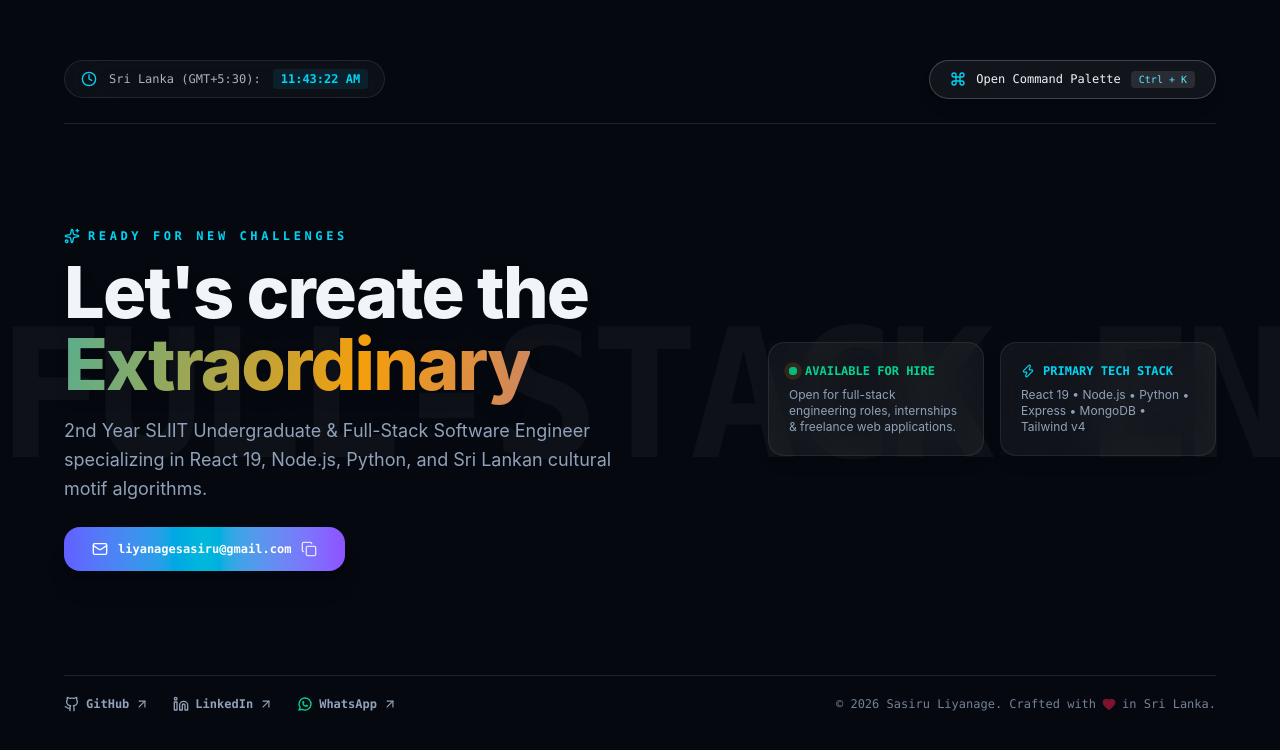
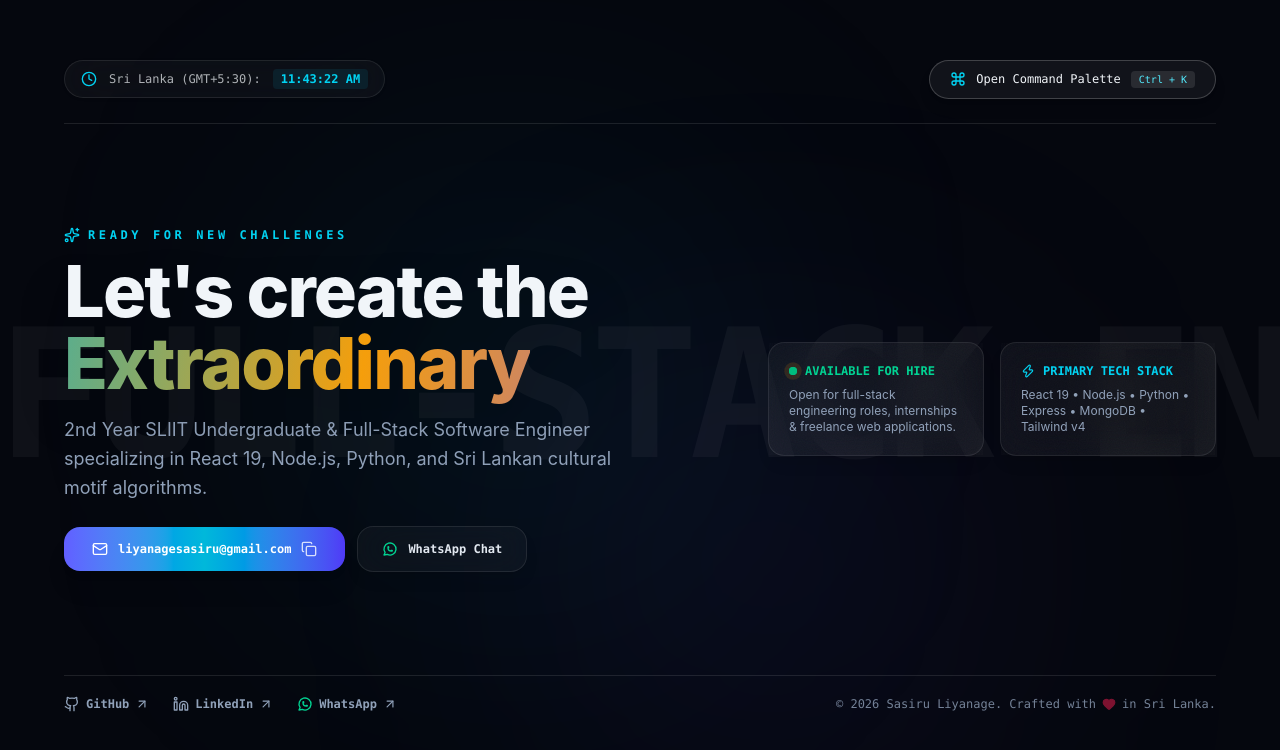
Before and after one commit to sasiruliyanage2004/portfolio-, a React (Vite) app: page / in a window 1280 px wide. Shown: the part 4538-5288 px from the top of the page. Built offline with nearby package versions, Linux system fonts and the light colour scheme.

Commit message:
feat_restore_ambient_background_pattern_visibility_and_upgrade_uncover_footer

```diff
--- a/src/components/CulturalPatternCanvas.jsx
+++ b/src/components/CulturalPatternCanvas.jsx
@@ -23,7 +23,7 @@ export default function CulturalPatternCanvas({ theme = "dumbara" }) {
 }
 
 // ------------------------------------------------------------------
-// 1. DUMBARA GEOMETRIC MAT CANVAS (Subtle, Elegant, Quiet Cyber Sapphire)
+// 1. DUMBARA GEOMETRIC MAT CANVAS (Crisp Ambient Visibility & Cursor Glow)
 // ------------------------------------------------------------------
 function DumbaraCanvas() {
   const canvasRef = useRef(null);
@@ -74,7 +74,6 @@ function DumbaraCanvas() {
       const h = canvas.height;
       ctx.clearRect(0, 0, w, h);
 
-      // Lerp mouse position for silky smooth movement
       mouse.x += (mouse.targetX - mouse.x) * 0.1;
       mouse.y += (mouse.targetY - mouse.y) * 0.1;
 
@@ -88,10 +87,10 @@ function DumbaraCanvas() {
       if (mouse.x > 0 && mouse.y > 0 && !isTouchDevice) {
         const glowGrad = ctx.createRadialGradient(mouse.x, mouse.y, 0, mouse.x, mouse.y, maxDist);
         if (isLight) {
-          glowGrad.addColorStop(0, "rgba(55, 48, 163, 0.08)");
+          glowGrad.addColorStop(0, "rgba(55, 48, 163, 0.14)");
           glowGrad.addColorStop(1, "rgba(55, 48, 163, 0)");
         } else {
-          glowGrad.addColorStop(0, "rgba(6, 182, 212, 0.12)");
+          glowGrad.addColorStop(0, "rgba(6, 182, 212, 0.20)");
           glowGrad.addColorStop(1, "rgba(6, 182, 212, 0)");
         }
         ctx.fillStyle = glowGrad;
@@ -104,24 +103,23 @@ function DumbaraCanvas() {
         for (let c = -1; c < cols; c++) {
           const x = c * size + (r % 2 === 0 ? 0 : size / 2);
           const y = r * (size * 0.6);
-          const wave = Math.sin(time * 0.02 + (c + r) * 0.5) * 3;
+          const wave = Math.sin(time * 0.02 + (c + r) * 0.5) * 4;
 
-          // Distance-based Cursor Glow & Scale Interpolation
           const dist = Math.hypot(x - mouse.x, y + wave - mouse.y);
           const glow = dist < maxDist ? Math.pow(1 - dist / maxDist, 2) : 0;
-          const scale = 1 + glow * 0.10;
+          const scale = 1 + glow * 0.12;
 
-          // Subtle base opacities for quiet background
-          const baseOuterOpacity = isLight ? 0.12 : 0.16;
-          const baseInnerOpacity = isLight ? 0.08 : 0.12;
-          const outerOpacity = Math.min(0.70, baseOuterOpacity + glow * 0.45);
-          const innerOpacity = Math.min(0.60, baseInnerOpacity + glow * 0.40);
+          // Crisp, beautiful base opacities visible even without mouse
+          const baseOuterOpacity = isLight ? 0.35 : 0.45;
+          const baseInnerOpacity = isLight ? 0.30 : 0.40;
+          const outerOpacity = Math.min(0.85, baseOuterOpacity + glow * 0.40);
+          const innerOpacity = Math.min(0.75, baseInnerOpacity + glow * 0.35);
 
           // Outer Diamond Border (Ceylon Sapphire Cyan / Royal Indigo)
           ctx.strokeStyle = isLight
             ? `rgba(55, 48, 163, ${outerOpacity})`
             : `rgba(6, 182, 212, ${outerOpacity})`;
-          ctx.lineWidth = 1.4 + glow * 0.8;
+          ctx.lineWidth = 1.8 + glow * 1.0;
           ctx.beginPath();
           ctx.moveTo(x, y - (size / 2) * scale + wave);
           ctx.lineTo(x + (size / 2) * scale, y + wave);
@@ -134,7 +132,7 @@ function DumbaraCanvas() {
           ctx.strokeStyle = isLight
             ? `rgba(14, 116, 144, ${innerOpacity})`
             : `rgba(99, 102, 241, ${innerOpacity})`;
-          ctx.lineWidth = 1.0 + glow * 0.6;
+          ctx.lineWidth = 1.4 + glow * 0.8;
           ctx.beginPath();
           ctx.moveTo(x, y - (size / 3.5) * scale + wave);
           ctx.lineTo(x + (size / 3.5) * scale, y + wave);
@@ -145,12 +143,12 @@ function DumbaraCanvas() {
 
           // Dumbara Center Lotus Dots (Royal Kandy Violet)
           if ((c + r) % 2 === 0) {
-            const dotOpacity = Math.min(0.65, (isLight ? 0.15 : 0.20) + glow * 0.35);
+            const dotOpacity = Math.min(0.85, (isLight ? 0.40 : 0.50) + glow * 0.35);
             ctx.fillStyle = isLight
               ? `rgba(126, 34, 206, ${dotOpacity})`
               : `rgba(168, 85, 247, ${dotOpacity})`;
             ctx.beginPath();
-            ctx.arc(x, y + wave, 3.5 + glow * 2.0, 0, Math.PI * 2);
+            ctx.arc(x, y + wave, 4.0 + glow * 2.0, 0, Math.PI * 2);
             ctx.fill();
           }
         }
@@ -169,11 +167,11 @@ function DumbaraCanvas() {
     };
   }, []);
 
-  return <canvas ref={canvasRef} className="w-full h-full opacity-60" />;
+  return <canvas ref={canvasRef} className="w-full h-full opacity-90" />;
 }
 
 // ------------------------------------------------------------------
-// 2. LIYAWELA BIO-FLOW CANVAS (Subtle Sinuous Vine Glow)
+// 2. LIYAWELA BIO-FLOW CANVAS (Crisp Sinuous Vine Glow)
 // ------------------------------------------------------------------
 function LiyawelaCanvas() {
   const canvasRef = useRef(null);
@@ -231,14 +229,13 @@ function LiyawelaCanvas() {
       const vineCount = Math.ceil(h / 180);
       const maxDist = 300;
 
-      // Draw Cursor Spotlight Glow Aura
       if (mouse.x > 0 && mouse.y > 0 && !isTouchDevice) {
         const glowGrad = ctx.createRadialGradient(mouse.x, mouse.y, 0, mouse.x, mouse.y, maxDist);
         if (isLight) {
-          glowGrad.addColorStop(0, "rgba(55, 48, 163, 0.08)");
+          glowGrad.addColorStop(0, "rgba(55, 48, 163, 0.14)");
           glowGrad.addColorStop(1, "rgba(55, 48, 163, 0)");
         } else {
-          glowGrad.addColorStop(0, "rgba(99, 102, 241, 0.12)");
+          glowGrad.addColorStop(0, "rgba(99, 102, 241, 0.20)");
           glowGrad.addColorStop(1, "rgba(99, 102, 241, 0)");
         }
         ctx.fillStyle = glowGrad;
@@ -260,11 +257,11 @@ function LiyawelaCanvas() {
           const glow = dist < maxDist ? Math.pow(1 - dist / maxDist, 2) : 0;
 
           const baseOpacity = isLight
-            ? (v % 2 === 0 ? 0.14 : 0.10)
-            : (v % 2 === 0 ? 0.18 : 0.14);
-          const opacity = Math.min(0.65, baseOpacity + glow * 0.40);
+            ? (v % 2 === 0 ? 0.35 : 0.30)
+            : (v % 2 === 0 ? 0.45 : 0.40);
+          const opacity = Math.min(0.85, baseOpacity + glow * 0.40);
 
-          ctx.lineWidth = 1.8 + glow * 1.5;
+          ctx.lineWidth = 2.2 + glow * 1.5;
           ctx.strokeStyle = isLight
             ? v % 2 === 0 ? `rgba(55, 48, 163, ${opacity})` : `rgba(14, 116, 144, ${opacity})`
             : v % 2 === 0 ? `rgba(99, 102, 241, ${opacity})` : `rgba(6, 182, 212, ${opacity})`;
@@ -274,7 +271,6 @@ function LiyawelaCanvas() {
         }
         ctx.stroke();
 
-        // Draw Liyawela Leaf Tendrils
         for (let x = 40; x < w; x += 110) {
           const y = baseY + Math.sin(x * 0.007 + time * speed + v * 1.5) * amplitude;
           const leafAngle = Math.cos(x * 0.007 + time * speed) * 1.4;
@@ -285,11 +281,11 @@ function LiyawelaCanvas() {
           const lx = x + Math.cos(leafAngle) * (35 + glow * 8);
           const ly = y + Math.sin(leafAngle) * (35 + glow * 8);
 
-          const leafOpacity = Math.min(0.60, (isLight ? 0.12 : 0.16) + glow * 0.35);
+          const leafOpacity = Math.min(0.80, (isLight ? 0.35 : 0.45) + glow * 0.35);
           ctx.strokeStyle = isLight
             ? `rgba(126, 34, 206, ${leafOpacity})`
             : `rgba(168, 85, 247, ${leafOpacity})`;
-          ctx.lineWidth = 1.4 + glow * 0.8;
+          ctx.lineWidth = 1.8 + glow * 0.8;
           ctx.beginPath();
           ctx.moveTo(x, y);
           ctx.quadraticCurveTo(x + 20, y - 25, lx, ly);
@@ -299,7 +295,7 @@ function LiyawelaCanvas() {
             ? `rgba(14, 116, 144, ${leafOpacity})`
             : `rgba(6, 182, 212, ${leafOpacity})`;
           ctx.beginPath();
-          ctx.ellipse(lx, ly, 5 + glow * 2, 3 + glow * 1.5, leafAngle, 0, Math.PI * 2);
+          ctx.ellipse(lx, ly, 6 + glow * 2, 4 + glow * 1.5, leafAngle, 0, Math.PI * 2);
           ctx.fill();
         }
       }
@@ -317,11 +313,11 @@ function LiyawelaCanvas() {
     };
   }, []);
 
-  return <canvas ref={canvasRef} className="w-full h-full opacity-60" />;
+  return <canvas ref={canvasRef} className="w-full h-full opacity-90" />;
 }
 
 // ------------------------------------------------------------------
-// 3. PALA PETHI FLORAL CANVAS (Subtle Geometric Lotus Petal Glow)
+// 3. PALA PETHI FLORAL CANVAS (Crisp Lotus Petal Matrix)
 // ------------------------------------------------------------------
 function PalaPethiCanvas() {
   const canvasRef = useRef(null);
@@ -392,14 +388,14 @@ function PalaPethiCanvas() {
           const glow = dist < maxDist ? Math.pow(1 - dist / maxDist, 2) : 0;
           const petalRadius = 45 + Math.sin(time * 0.03 + c + r) * 6 + glow * 15;
 
-          const baseOpacity = isLight ? 0.10 : 0.15;
-          const opacity = Math.min(0.60, baseOpacity + glow * 0.40);
+          const baseOpacity = isLight ? 0.30 : 0.40;
+          const opacity = Math.min(0.85, baseOpacity + glow * 0.40);
 
           const petalCount = 8;
           ctx.strokeStyle = isLight
             ? `rgba(55, 48, 163, ${opacity})`
             : `rgba(6, 182, 212, ${opacity})`;
-          ctx.lineWidth = 1.4 + glow * 1.0;
+          ctx.lineWidth = 1.8 + glow * 1.0;
 
           for (let i = 0; i < petalCount; i++) {
             const angle = baseRotation + (i * Math.PI * 2) / petalCount;
@@ -423,12 +419,11 @@ function PalaPethiCanvas() {
             ctx.stroke();
           }
 
-          // Center Lotus Core (Royal Violet)
           ctx.fillStyle = isLight
             ? `rgba(126, 34, 206, ${opacity})`
             : `rgba(168, 85, 247, ${opacity})`;
           ctx.beginPath();
-          ctx.arc(cx, cy, 5 + glow * 3, 0, Math.PI * 2);
+          ctx.arc(cx, cy, 6 + glow * 3, 0, Math.PI * 2);
           ctx.fill();
         }
       }
@@ -446,5 +441,5 @@ function PalaPethiCanvas() {
     };
   }, []);
 
-  return <canvas ref={canvasRef} className="w-full h-full opacity-60" />;
+  return <canvas ref={canvasRef} className="w-full h-full opacity-90" />;
 }
--- a/src/components/Footer.jsx
+++ b/src/components/Footer.jsx
@@ -1,5 +1,5 @@
 import { useState, useEffect } from "react";
-import { Command, Heart, Clock, ArrowUpRight, Copy, Check, Mail, Sparkles, Zap } from "lucide-react";
+import { Command, Heart, Clock, ArrowUpRight, Copy, Check, Mail, Sparkles, Zap, MapPin } from "lucide-react";
 
 const GithubIcon = (props) => (
   <svg viewBox="0 0 24 24" width="24" height="24" stroke="currentColor" strokeWidth="2" fill="none" strokeLinecap="round" strokeLinejoin="round" {...props}>
@@ -52,9 +52,13 @@ export default function Footer({ onOpenCommandPalette }) {
   };
 
   return (
-    <footer className="sticky bottom-0 h-[92vh] sm:h-screen w-full flex flex-col justify-between p-7 sm:p-12 lg:p-16 bg-[#05080f] dark:bg-[#05080f] light-theme:bg-[#F7F5F1] text-slate-100 dark:text-slate-100 light-theme:text-slate-900 z-0 overflow-hidden">
+    <footer className="sticky bottom-0 h-[92vh] sm:h-screen w-full flex flex-col justify-between p-7 sm:p-12 lg:p-16 bg-[#05070e] dark:bg-[#05070e] light-theme:bg-[#F7F5F1] text-slate-100 dark:text-slate-100 light-theme:text-slate-900 z-0 overflow-hidden">
+      {/* Volumetric Ambient Mesh Glow Orbs */}
+      <div className="absolute top-1/4 left-1/4 h-96 w-96 rounded-full bg-cyan-500/10 blur-[140px] pointer-events-none" />
+      <div className="absolute bottom-10 right-1/4 h-96 w-96 rounded-full bg-indigo-500/10 blur-[140px] pointer-events-none" />
+
       {/* Giant Ambient Background Marquee Watermark */}
-      <div className="absolute inset-0 pointer-events-none flex items-center justify-center opacity-[0.035] dark:opacity-[0.035] light-theme:opacity-[0.06] select-none overflow-hidden">
+      <div className="absolute inset-0 pointer-events-none flex items-center justify-center opacity-[0.04] dark:opacity-[0.04] light-theme:opacity-[0.07] select-none overflow-hidden">
         <h1 className="text-[14vw] font-extrabold uppercase tracking-tighter whitespace-nowrap font-mono">
           SASIRU LIYANAGE • FULL-STACK ENGINEER • SLIIT '26
         </h1>
@@ -63,7 +67,7 @@ export default function Footer({ onOpenCommandPalette }) {
       {/* Top Header Row */}
       <div className="relative z-10 flex flex-wrap items-center justify-between gap-6 border-b border-white/10 dark:border-white/10 light-theme:border-slate-300/60 pb-6">
         <div className="flex items-center gap-4">
-          <div className="glass-panel flex items-center gap-3 px-4 py-2 rounded-full border border-white/10">
+          <div className="glass-panel flex items-center gap-3 px-4 py-2 rounded-full border border-white/10 shadow-sm">
             <Clock className="h-4 w-4 text-cyan-400 animate-spin-slow shrink-0" />
             <span className="font-mono text-xs opacity-70">Sri Lanka (GMT+5:30):</span>
             <span className="font-mono text-xs font-bold text-cyan-400 bg-cyan-500/10 px-2 py-0.5 rounded">
@@ -91,22 +95,32 @@ export default function Footer({ onOpenCommandPalette }) {
               <Sparkles className="h-4 w-4" />
               READY FOR NEW CHALLENGES
             </p>
-            <h2 className="text-4xl sm:text-6xl lg:text-7xl font-extrabold tracking-tight leading-none drop-shadow-xl">
+            <h2 className="text-4xl sm:text-6xl lg:text-7xl font-extrabold tracking-tight leading-none drop-shadow-2xl">
               Let's create the <span className="text-gradient">Extraordinary</span>
             </h2>
             <p className="mt-4 text-base sm:text-lg text-slate-400 max-w-xl font-normal leading-relaxed">
               2nd Year SLIIT Undergraduate &amp; Full-Stack Software Engineer specializing in React 19, Node.js, Python, and Sri Lankan cultural motif algorithms.
             </p>
 
-            <div className="mt-6 flex flex-wrap gap-3">
+            <div className="mt-6 flex flex-wrap items-center gap-3">
               <button
                 onClick={handleCopy}
-                className="inline-flex items-center gap-2.5 rounded-2xl bg-gradient-to-r from-indigo-500 via-cyan-500 to-violet-500 px-7 py-3.5 font-mono text-xs font-bold text-white shadow-xl hover:shadow-cyan-500/25 transition-all cursor-pointer"
+                className="inline-flex items-center gap-2.5 rounded-2xl bg-gradient-to-r from-indigo-500 via-cyan-500 to-indigo-600 px-7 py-3.5 font-mono text-xs font-bold text-white shadow-xl hover:shadow-cyan-500/25 transition-all cursor-pointer"
               >
                 <Mail className="h-4 w-4" />
                 {copied ? "Email Copied to Clipboard!" : "liyanagesasiru@gmail.com"}
                 {copied ? <Check className="h-4 w-4 text-emerald-300" /> : <Copy className="h-4 w-4 opacity-80" />}
               </button>
+
+              <a
+                href="https://wa.me/94715700953?text=Hi%20Sasiru,%20I%20visited%20your%20portfolio%20and%20would%20like%20to%20connect!"
+                target="_blank"
+                rel="noopener noreferrer"
+                className="glass-panel inline-flex items-center gap-2.5 rounded-2xl px-6 py-3.5 font-mono text-xs font-bold text-slate-200 dark:text-slate-200 light-theme:text-slate-800 hover:border-emerald-400/50 hover:text-emerald-400 transition-all cursor-pointer shadow-lg"
+              >
+                <WhatsAppIcon className="h-4 w-4 text-emerald-400" />
+                <span>WhatsApp Chat</span>
+              </a>
             </div>
           </div>
 
```
